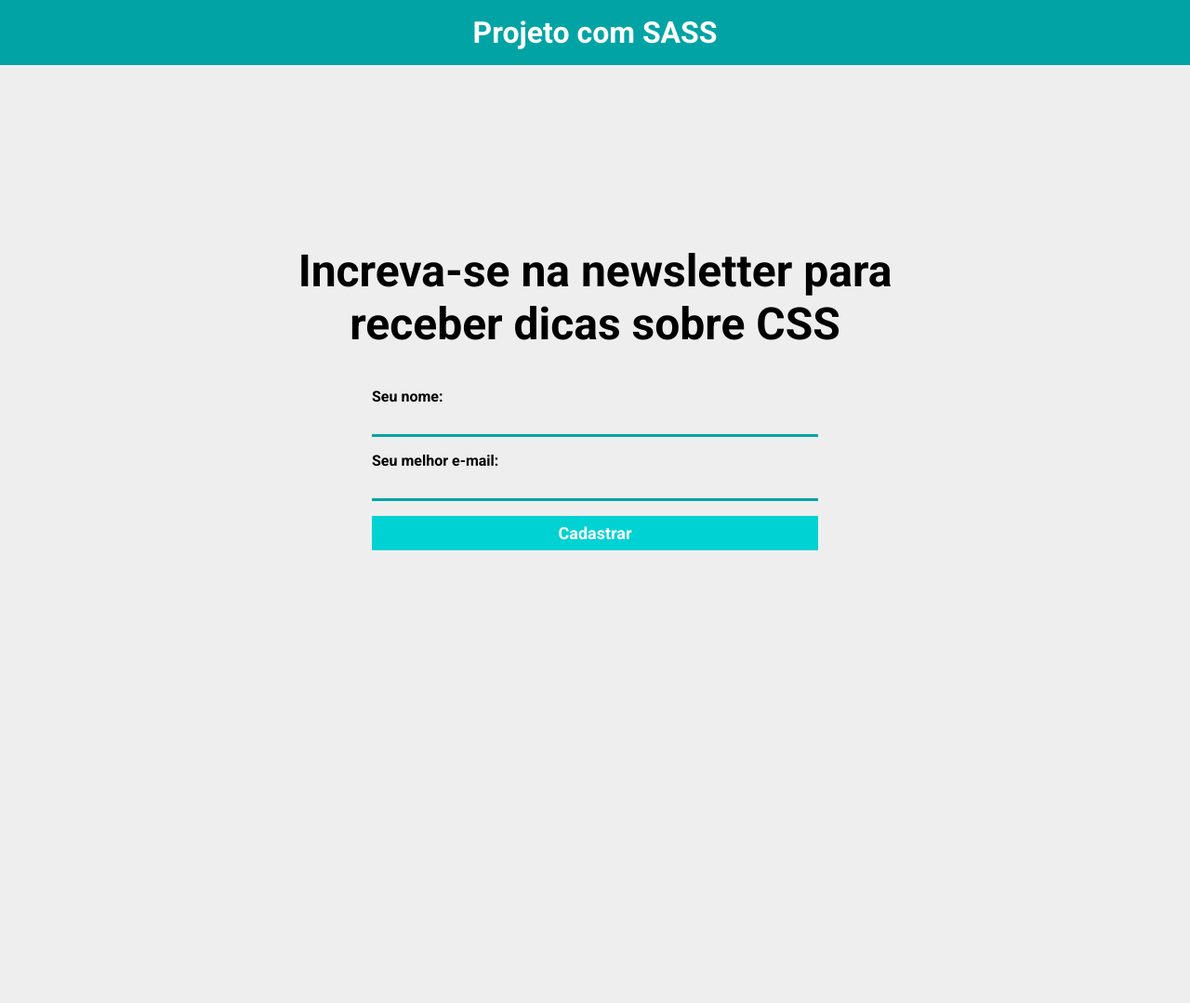
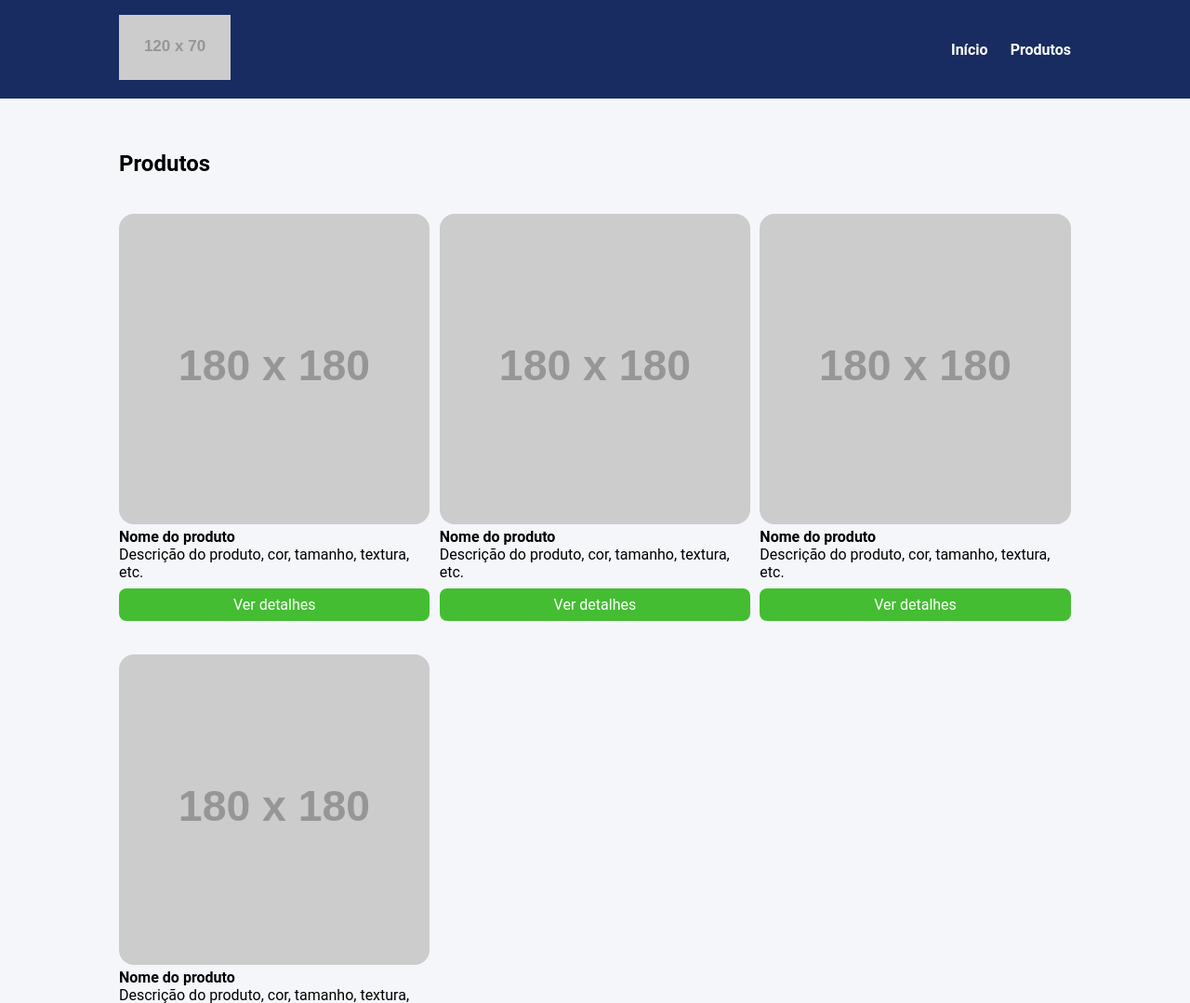
Before and after one commit to franciscofbc/curso_ebac_frontend, a website: page index.html in a window 1280 px wide. Shown: the top 1079 px of the page at 93% size. Before the commit the page ends 800 px from the top, so only its background shows below. Drawn offline with Linux system fonts and the light colour scheme; placeholder pictures from the web are drawn by us.

Commit message:
concluido

```diff
--- a/index.html
+++ b/index.html
@@ -1,37 +1,86 @@
 <!DOCTYPE html>
-<html lang="pt_BR">
+<!-- saved from url=(0101)https://static.lms.ebaconline.com.br/content-files/7267645d-2446-4565-9ad7-0543c09c6ef4/original.html -->
+<html lang="pt-BR">
 
 <head>
-    <meta charset="UTF-8">
+    <meta http-equiv="Content-Type" content="text/html; charset=UTF-8">
     <meta http-equiv="X-UA-Compatible" content="IE=edge">
     <meta name="viewport" content="width=device-width, initial-scale=1.0">
-    <title>Projeto com SASS</title>
-    <link rel="stylesheet" href="./build/main.css">
+    <title>Document</title>
 
-    <link rel="preconnect" href="https://fonts.googleapis.com">
-    <link rel="preconnect" href="https://fonts.gstatic.com" crossorigin>
-    <link href="https://fonts.googleapis.com/css2?family=Roboto:wght@400;700&display=swap" rel="stylesheet">
+    <link rel="preconnect" href="https://fonts.googleapis.com/">
+    <link rel="preconnect" href="https://fonts.gstatic.com/" crossorigin="">
+
+    <!-- <link href="./Document_files/css2" rel="stylesheet"> -->
+    <link rel="stylesheet" href="/build/main.css">
 
 </head>
 
-<body>
-
+<body class="vsc-initialized">
     <header>
         <div class="container">
-            <h1>Projeto com SASS</h1>
+            <div class="branding">
+                <img src="https://via.placeholder.com/120x70">
+            </div>
+            <nav>
+                <ul class="menu">
+                    <li>
+                        <a href="#">Início</a>
+                    </li>
+                    <li>
+                        <a href="#">Produtos</a>
+                    </li>
+                </ul>
+            </nav>
         </div>
     </header>
-
-    <div class="form-container container">
-        <h2>Increva-se na newsletter para receber dicas sobre CSS</h2>
-        <form>
-            <label for="nome-completo">Seu nome:</label>
-            <input type="text" id="nome-completo">
-            <label for="email">Seu melhor e-mail:</label>
-            <input type="email" id="email">
-            <button type="submit">Cadastrar</button>
-        </form>
-    </div>
+    <section>
+        <div class="container">
+            <h2>Produtos</h2>
+            <ul class="products">
+                <li class="product-item">
+                    <img src="https://via.placeholder.com/180x180">
+                    <h4>Nome do produto</h4>
+                    <p>
+                        Descrição do produto, cor, tamanho, textura, etc.
+                    </p>
+                    <a href="#" class="product-button">
+                        Ver detalhes
+                    </a>
+                </li>
+                <li class="product-item">
+                    <img src="https://via.placeholder.com/180x180">
+                    <h4>Nome do produto</h4>
+                    <p>
+                        Descrição do produto, cor, tamanho, textura, etc.
+                    </p>
+                    <a href="#" class="product-button">
+                        Ver detalhes
+                    </a>
+                </li>
+                <li class="product-item">
+                    <img src="https://via.placeholder.com/180x180">
+                    <h4>Nome do produto</h4>
+                    <p>
+                        Descrição do produto, cor, tamanho, textura, etc.
+                    </p>
+                    <a href="#" class="product-button">
+                        Ver detalhes
+                    </a>
+                </li>
+                <li class="product-item">
+                    <img src="https://via.placeholder.com/180x180">
+                    <h4>Nome do produto</h4>
+                    <p>
+                        Descrição do produto, cor, tamanho, textura, etc.
+                    </p>
+                    <a href="#" class="product-button">
+                        Ver detalhes
+                    </a>
+                </li>
+            </ul>
+        </div>
+    </section>
 
 </body>
 
--- a/source/config/reset.scss
+++ b/source/config/reset.scss
@@ -1,8 +1,9 @@
 @use "variaveis.scss";
 
 * {
-    box-sizing: border-box;
     margin: 0;
     padding: 0;
+    box-sizing: border-box;
     font-family: variaveis.$fontePrincipal;
+
 }
--- a/source/config/variaveis.scss
+++ b/source/config/variaveis.scss
@@ -1,11 +1,8 @@
-// Fontes
 $fontePrincipal: 'Roboto', sans-serif;
 
-// Esquema de cores
-$corDeFundo: #c8d6e5;
-$corPrincipal: #01a3a4;
-$corSecundaria: #00d2d3;
+$corDeFundo: #f5f6fa;
+$corPrincipal: #182C61;
+$corSecundaria: #44bd32;
 
-// Breakponits
 $mobile: 767px;
 $tablet: 1023px;
--- a/source/main.scss
+++ b/source/main.scss
@@ -1,21 +1,9 @@
 @use "config/reset.scss";
 @use "config/variaveis.scss";
-@use "sass:math";
-
-@mixin elementoForm($margin: 16px) {
-    padding: 8px;
-    display: block;
-    width: 100%;
-    margin-bottom: $margin;
-}
-
-@function pixelParaEM($alvoEmPixel, $contextoEmPixel: 16px) {
-    //Concatenamos com a unidade de medida. Poderia ser qualquer outra
-    @return math.div($alvoEmPixel, $contextoEmPixel)+em;
-}
 
 body {
-    background-color: #eee;
+    background-color: variaveis.$corDeFundo;
+
 }
 
 .container {
@@ -25,66 +13,97 @@ body {
 }
 
 header {
-    padding: 16px 0;
     background-color: variaveis.$corPrincipal;
-    text-align: center;
-    color: #fff;
-}
+    position: sticky;
+    top: 0;
+    left: 0;
 
-.form-container {
-    /*vh: altura viewport
-    70px: altura do header*/
-    height: calc(100vh - 70px);
-    display: flex;
-    flex-direction: column;
-    align-items: center;
-    justify-content: center;
-    max-width: 760px;
+    .container {
+        display: flex;
+        justify-content: space-between;
+        align-items: center;
+        padding: 16px 0;
 
-    h2 {
-        font-size: pixelParaEM(48px);
-        // font-size: 48px;
-        text-align: center;
-    }
+        .menu {
+            display: flex;
 
-    form {
-        max-width: 480px;
-        width: 100%;
-        margin-top: 40px;
+            li {
+                font-weight: bold;
+                margin-left: 24px;
+                list-style: none;
 
-        label {
-            font-weight: bold;
-            cursor: pointer;
-        }
-
-        input {
-            @include elementoForm();
-            background-color: transparent;
-            border: none;
-            border-bottom: 3px solid variaveis.$corPrincipal;
-        }
-
-        button {
-            @include elementoForm();
-            background-color: variaveis.$corSecundaria;
-            font-size: 18px;
-            font-weight: bold;
-            border: none;
-            cursor: pointer;
-            color: #fff;
-
-            &:hover {
-                // background-color: darken(variaveis.$corSecundaria, 15%);
-                background-color: lighten(variaveis.$corSecundaria, 15%);
+                a {
+                    color: #fff;
+                    text-decoration: none;
+                }
             }
         }
     }
 }
 
-@media screen and (max-width:variaveis.$mobile) {
+section {
+    padding: 56px 0;
 
+    .products {
+        margin-top: 40px;
+        display: grid;
+        grid-template-columns: repeat(3, 32.66%);
+        column-gap: 1%;
+        row-gap: 4%;
+        width: 100%;
+
+        li {
+            list-style: none;
+        }
+
+        .product-item {
+
+            img {
+                width: 100%;
+                border-radius: 16px;
+            }
+
+            .product-button {
+                display: block;
+                background-color: variaveis.$corSecundaria;
+                color: #fff;
+                text-align: center;
+                padding: 8px 0;
+                border-radius: 8px;
+                margin-top: 8px;
+                text-decoration: none;
+
+                &:hover {
+                    background-color: lighten(variaveis.$corSecundaria, 5%);
+                }
+
+            }
+        }
+    }
+}
+
+@media screen and (max-width: variaveis.$tablet) {
     .container {
         max-width: 80%;
+
+        .products {
+            grid-template-columns: repeat(2, 48.5%);
+            column-gap: 3%;
+        }
     }
 
 }
+
+
+@media screen and (max-width: variaveis.$mobile) {
+    .container {
+        .products {
+            display: block;
+
+            .product-item {
+                margin-bottom: 32px;
+            }
+
+        }
+    }
+}
```
Also changed, not shown: build/main.css, 1 other file.
